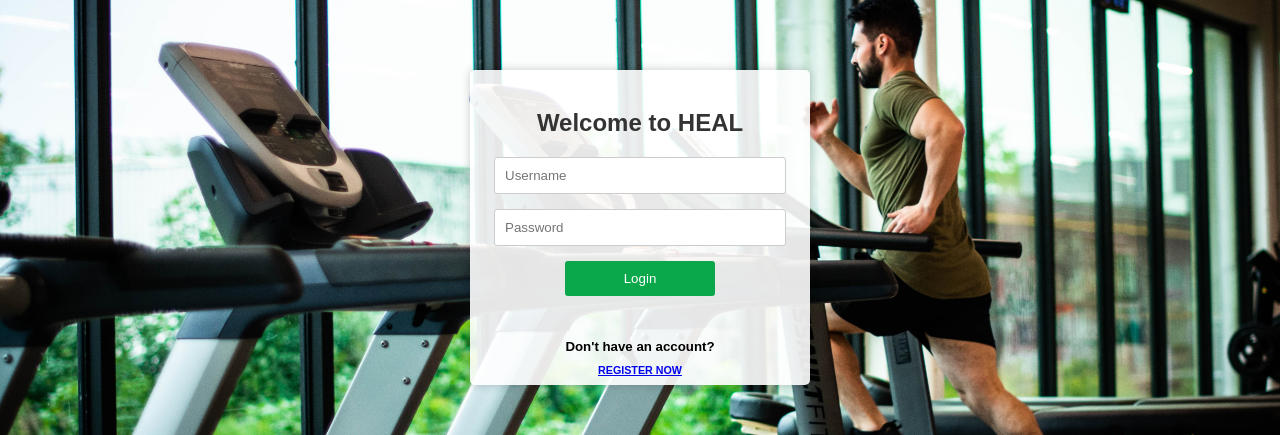
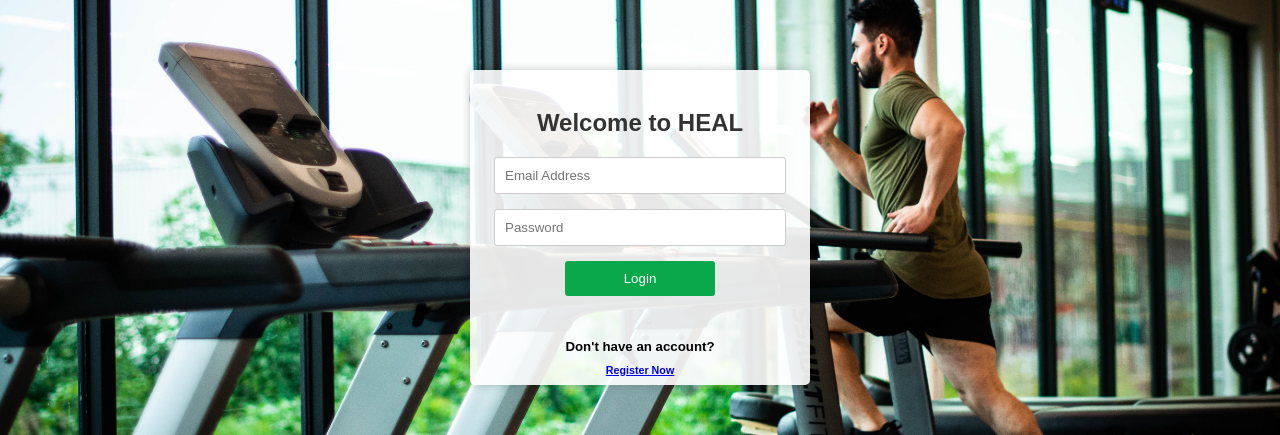
Before and after one commit to steventdn/heal-cpp, a React (Create React App) app: page /registration in a window 1280 px wide. Shown: the part 173-608 px from the top of the page. Built offline with nearby package versions, Linux system fonts and the light colour scheme.

Commit message:
registration stuff init w/ broken code

```diff
--- a/package.json
+++ b/package.json
@@ -8,7 +8,7 @@
     "@testing-library/user-event": "^13.5.0",
     "react": "^18.2.0",
     "react-dom": "^18.2.0",
-    "react-router-dom": "^6.16.0",
+    "react-router-dom": "^6.17.0",
     "react-scripts": "^5.0.1",
     "web-vitals": "^2.1.4"
   },
--- a/src/App.js
+++ b/src/App.js
@@ -1,13 +1,22 @@
-
-import './App.css';
-import Login from './components/login.js';
-
+import React from 'react';
+import { BrowserRouter as Router, Switch, Route } from 'react-router-dom';
+import Login from './components/login';
+import Registration from './components/registration';
 
 function App() {
   return (
-    <div className="App">
-      <Login/>
-    </div>
+    <Router>
+      <div className="App">
+        <Switch>
+          <Route path="/registration">
+            <Registration />
+          </Route>
+          <Route path="/">
+            <Login />
+          </Route>
+        </Switch>
+      </div>
+    </Router>
   );
 }
 
--- a/src/components/login.js
+++ b/src/components/login.js
@@ -1,8 +1,10 @@
 import React, { useState } from 'react';
+import { Link } from 'react-router-dom';
 import './login.css'; // Import the CSS file
 
+
 function Login() {
-  const [username, setUsername] = useState('');
+  const [email, setEmail] = useState('');
   const [password, setPassword] = useState('');
 
   // LOGIN LOGIC NEEDED TO BE ADDED HERE!!!
@@ -26,10 +28,10 @@ function Login() {
       <h2>Welcome to HEAL</h2>
       <input
         type="text"
-        placeholder="Username"
+        placeholder="Email Address"
         className="login-input"
-        value={username}
-        onChange={(e) => setUsername(e.target.value)}
+        value={email}
+        onChange={(e) => setEmail(e.target.value)}
       />
       <input
         type="password"
@@ -42,8 +44,9 @@ function Login() {
         Login
       </button>
       <h5>Don't have an account?</h5>
-        <h6><a href = "https://www.youtube.com/" target="_blank">REGISTER NOW</a></h6>
-          {/*INSERT REGISTER NOW LINK*/}
+        <Link to="/registration">  {/* Use React Router's Link component */}
+          <h6>Register Now</h6>
+        </Link>
     </div>
   );
 }
--- /dev/null
+++ b/src/components/registration.css
@@ -0,0 +1,53 @@
+/* login.css */
+body {
+          font-family: Arial, sans-serif;
+          background-image: url("/public/login-background-photo.jpeg");
+          background-size: 100%;
+          margin: 0;
+          padding: 0;
+          display: flex;
+          justify-content: center;
+          align-items: center;
+          height: 100vh;
+        }
+
+        .login-container {
+          background-color: #ffffffe5;
+          border-radius: 5px;
+          box-shadow: 0px 0px 10px rgba(0, 0, 0, 0.2);
+          padding: 20px;
+          width: 300px;
+          height: 275px;
+          text-align: center;
+        }
+
+        .login-container h2 {
+          margin-bottom: 20px;
+          color: #333;
+        }
+        .login-container h5 {
+          margin-bottom: -15px;
+        }
+
+        .login-input {
+          width: 90%;
+          padding: 10px;
+          margin-bottom: 15px;
+          border: 1px solid #ccc;
+          border-radius: 3px;
+        }
+
+        .login-button {
+          width: 50%;
+          padding: 10px;
+          background-color: #0aa74b;
+          color: #fff;
+          border: none;
+          border-radius: 3px;
+          cursor: pointer;
+          margin-bottom: 20px;
+        }
+
+        .login-button:hover {
+          background-color: #097e2c;
+        }
--- /dev/null
+++ b/src/components/registration.js
@@ -0,0 +1,40 @@
+import React, { useState } from 'react';
+import { Link } from 'react-router-dom';
+function Registration(){
+
+          // use states
+          const[firstName, setfirstName] = useState('');
+          const[lastName, setLastName] = useState('');
+          const[email, setEmail] = useState('');
+          const[password, setPassword] = useState('');
+
+          return(
+                    <div className="login-container">
+                    <h2>Welcome to HEAL</h2>
+                    <input
+                      type="text"
+                      placeholder="Email Address"
+                      className="login-input"
+                      value={email}
+                      onChange={(e) => setEmail(e.target.value)}
+                    />
+                    <input
+                      type="password"
+                      placeholder="Password"
+                      className="login-input"
+                      value={password}
+                      onChange={(e) => setPassword(e.target.value)}
+                    />
+                    <button className="login-button">
+                      Login
+                    </button>
+                    <h5>Don't have an account?</h5>
+                      <Link to="/registration">  {/* Use React Router's Link component */}
+                        <h6>Register Now</h6>
+                      </Link>
+                  </div>
+          );
+
+
+}
+export default Registration;
```
Also changed, not shown: 1 other file (tests, documents, lock files or other folders).
